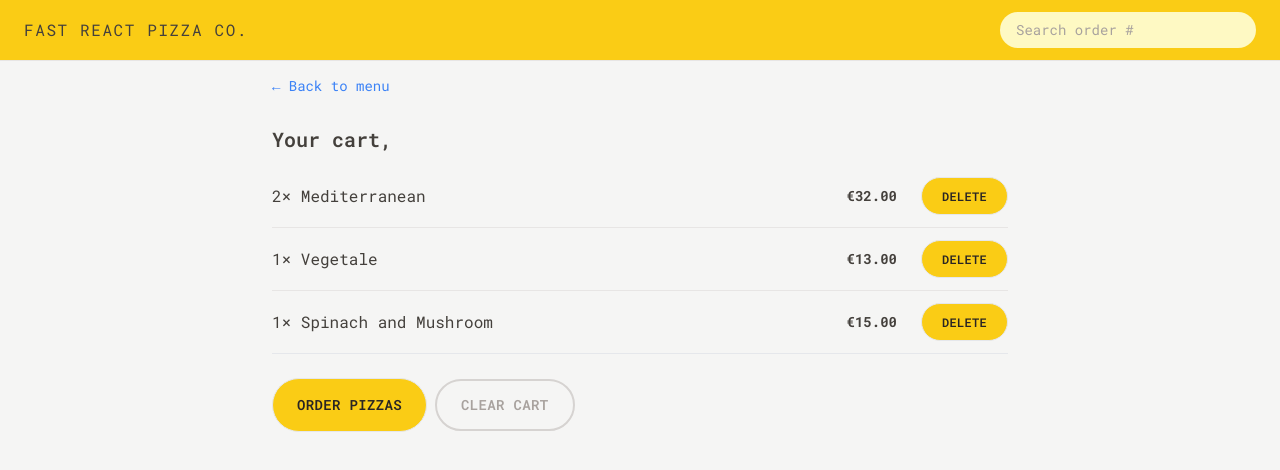
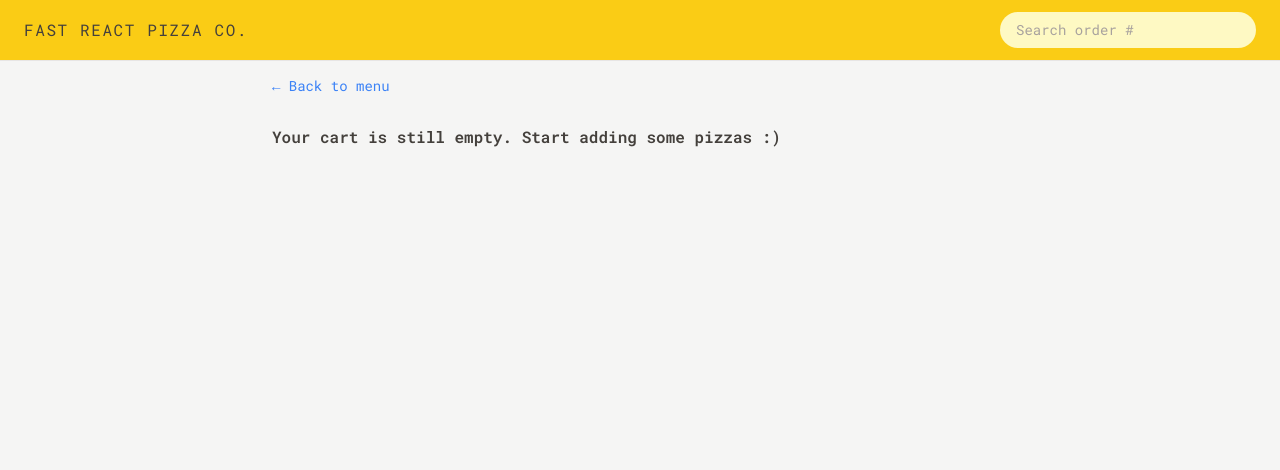
Before and after one commit to Saeadyou/fast-react-pizza, a React (Vite) app: page /cart in a window 1280 px wide. Shown: the top 470 px of the page. Built offline with nearby package versions, Linux system fonts and the light colour scheme.

Commit message:
build cart page, delete and update quantities of cart

```diff
--- a/src/features/cart/Cart.jsx
+++ b/src/features/cart/Cart.jsx
@@ -1,36 +1,18 @@
 import LinkButton from "../../ui/LinkButton";
 import Button from "../../ui/Button";
 import CartItem from "./CartItem";
-import { useSelector } from "react-redux";
-
-const fakeCart = [
-  {
-    pizzaId: 12,
-    name: "Mediterranean",
-    quantity: 2,
-    unitPrice: 16,
-    totalPrice: 32,
-  },
-  {
-    pizzaId: 6,
-    name: "Vegetale",
-    quantity: 1,
-    unitPrice: 13,
-    totalPrice: 13,
-  },
-  {
-    pizzaId: 11,
-    name: "Spinach and Mushroom",
-    quantity: 1,
-    unitPrice: 15,
-    totalPrice: 15,
-  },
-];
+import EmptyCart from "./EmptyCart";
+import { useDispatch, useSelector } from "react-redux";
+import { clearCart, getCart } from "./cartSlice";
+import { getUser } from "../user/userSlice";
 
 function Cart() {
-  const cart = fakeCart;
+  const cart = useSelector(getCart);
+  const username = useSelector(getUser);
 
-  const username = useSelector((state) => state.user.username);
+  const dispatch = useDispatch();
+
+  if (!cart.length) return <EmptyCart />;
 
   return (
     <div className="px-4 py-3">
@@ -40,7 +22,7 @@
 
       <ul className="mt-3 divide-y divide-stone-200 border-b">
         {cart.map((item) => (
-          <CartItem key={item.key} item={item} />
+          <CartItem key={item.pizzaId} item={item} />
         ))}
       </ul>
 
@@ -49,7 +31,9 @@
           Order pizzas
         </Button>
 
-        <Button type="secondary">Clear cart</Button>
+        <Button type="secondary" onClick={() => dispatch(clearCart())}>
+          Clear cart
+        </Button>
       </div>
     </div>
   );
--- a/src/features/cart/CartItem.jsx
+++ b/src/features/cart/CartItem.jsx
@@ -1,5 +1,6 @@
-import Button from "../../ui/Button";
 import { formatCurrency } from "../../utils/helpers";
+import DeleteItem from "./DeleteItem";
+import UpdateItemQuantity from "./UpdateItemQuantity";
 
 function CartItem({ item }) {
   const { pizzaId, name, quantity, totalPrice } = item;
@@ -11,7 +12,8 @@
       </p>
       <div className="flex items-center justify-between sm:gap-6">
         <p className="text-sm font-bold">{formatCurrency(totalPrice)}</p>
-        <Button type="small">Delete</Button>
+        <UpdateItemQuantity pizzaId={pizzaId} quantity={quantity} />
+        <DeleteItem pizzaId={pizzaId} />
       </div>
     </li>
   );
--- /dev/null
+++ b/src/features/cart/DeleteItem.jsx
@@ -0,0 +1,15 @@
+import { useDispatch } from "react-redux";
+import Button from "../../ui/Button";
+import { deleteItem } from "./cartSlice";
+
+function DeleteItem({ pizzaId }) {
+  const dispatch = useDispatch();
+
+  return (
+    <Button type="small" onClick={() => dispatch(deleteItem(pizzaId))}>
+      Delete
+    </Button>
+  );
+}
+
+export default DeleteItem;
--- a/src/features/cart/EmptyCart.jsx
+++ b/src/features/cart/EmptyCart.jsx
@@ -1,11 +1,13 @@
-import { Link } from 'react-router-dom';
+import LinkButton from "../../ui/LinkButton";
 
 function EmptyCart() {
   return (
-    <div>
-      <Link to="/menu">&larr; Back to menu</Link>
+    <div className="px-4 py-3">
+      <LinkButton to="/menu">&larr; Back to menu</LinkButton>
 
-      <p>Your cart is still empty. Start adding some pizzas :)</p>
+      <p className="mt-7 font-semibold">
+        Your cart is still empty. Start adding some pizzas :)
+      </p>
     </div>
   );
 }
--- /dev/null
+++ b/src/features/cart/UpdateItemQuantity.jsx
@@ -0,0 +1,27 @@
+import { useDispatch } from "react-redux";
+import Button from "../../ui/Button";
+import { decreaseItemQuantity, increaseItemQuantity } from "./cartSlice";
+
+function UpdateItemQuantity({ pizzaId, quantity }) {
+  const dispatch = useDispatch();
+
+  return (
+    <div className="flex items-center gap-2 md:gap-3">
+      <Button
+        type="round"
+        onClick={() => dispatch(decreaseItemQuantity(pizzaId))}
+      >
+        -
+      </Button>
+      <span className="text-sm font-medium">{quantity}</span>
+      <Button
+        type="round"
+        onClick={() => dispatch(increaseItemQuantity(pizzaId))}
+      >
+        +
+      </Button>
+    </div>
+  );
+}
+
+export default UpdateItemQuantity;
--- a/src/features/cart/cartSlice.js
+++ b/src/features/cart/cartSlice.js
@@ -1,17 +1,7 @@
 import { createSlice } from "@reduxjs/toolkit";
 
 const initialState = {
-    cart: [],
-
-//   cart: [
-//     {
-//       pizzaId: 45,
-//       name: "Mediterranean",
-//       quantity: 2,
-//       unitPrice: 15,
-//       totalPrice: 30,
-//     },
-//   ],
+  cart: [],
 };
 
 const cartSlice = createSlice({
@@ -28,17 +18,19 @@
     },
     increaseItemQuantity(state, action) {
       // payload = pizzaId
-      const item = state.cart.filter((item) => action.payload === item.pizzaId);
+      const item = state.cart.find((item) => item.pizzaId === action.payload);
 
       item.quantity++;
       item.totalPrice = item.quantity * item.unitPrice;
     },
     decreaseItemQuantity(state, action) {
       // payload = pizzaId
-      const item = state.cart.filter((item) => action.payload === item.pizzaId);
+      const item = state.cart.find((item) => item.pizzaId === action.payload);
 
       item.quantity--;
       item.totalPrice = item.quantity * item.unitPrice;
+
+      if (item.quantity === 0) cartSlice.caseReducers.deleteItem(state, action);
     },
     clearCart(state) {
       state.cart = [];
@@ -56,6 +48,8 @@
 
 export default cartSlice.reducer;
 
+export const getCart = (state) => state.cart.cart;
+
 export const getTotalCartQuantity = (state) =>
   state.cart.cart.reduce((acc, item) => acc + item.quantity, 0);
 
--- a/src/features/menu/MenuItem.jsx
+++ b/src/features/menu/MenuItem.jsx
@@ -1,10 +1,13 @@
 import { formatCurrency } from "../../utils/helpers";
 import Button from "../../ui/Button";
-import { useDispatch } from "react-redux";
-import { addItem } from "../cart/cartSlice";
+import { useDispatch, useSelector } from "react-redux";
+import { addItem, getCart } from "../cart/cartSlice";
+import DeleteItem from "../cart/DeleteItem";
+import UpdateItemQuantity from "../cart/UpdateItemQuantity";
 
 function MenuItem({ pizza }) {
   const dispatch = useDispatch();
+  const cart = useSelector(getCart);
 
   const { id, name, unitPrice, ingredients, soldOut, imageUrl } = pizza;
 
@@ -36,9 +39,19 @@
           {!soldOut ? (
             <>
               <p className="text-sm">{formatCurrency(unitPrice)}</p>
-              <Button type="small" onClick={handleAddToCart}>
-                Add to cart
-              </Button>
+              {cart.some((item) => item.pizzaId === id) ? (
+                <div className="flex gap-3 items-center sm:gap-8">
+                  <UpdateItemQuantity
+                    pizzaId={id}
+                    quantity={cart.find((item) => item.pizzaId === id).quantity}
+                  />
+                  <DeleteItem pizzaId={id} />
+                </div>
+              ) : (
+                <Button type="small" onClick={handleAddToCart}>
+                  Add to cart
+                </Button>
+              )}
             </>
           ) : (
             <p className="text-sm font-medium uppercase text-stone-500">
--- a/src/features/user/userSlice.js
+++ b/src/features/user/userSlice.js
@@ -41,3 +41,5 @@
 export const { updateName } = userSlice.actions;
 
 export default userSlice.reducer;
+
+export const getUser = (state) => state.user.username;
--- a/src/ui/Button.jsx
+++ b/src/ui/Button.jsx
@@ -7,6 +7,7 @@
   const styles = {
     primary: base + " py-3 md:px-6 md:py-4",
     small: base + " py-2 md:px-5 md:py-2.5 text-xs",
+    round: base + " px-2.5 py-1 md:px-3.5 md:py-2 text-sm",
     secondary:
       "inline-block text-sm rounded-full border font-semibold uppercase border-2 border-stone-300 tracking-wide text-stone-400 transition-colors duration-300 hover:bg-stone-300 hover:text-stone-800 focus:text-stone-800 px-4 focus:bg-stone-300 focus:outline-none focus:ring focus:ring-stone-200 focus:ring-offset-2 disabled:cursor-not-allowed py-2.5 md:px-6 md:py-3.5",
   };
```
